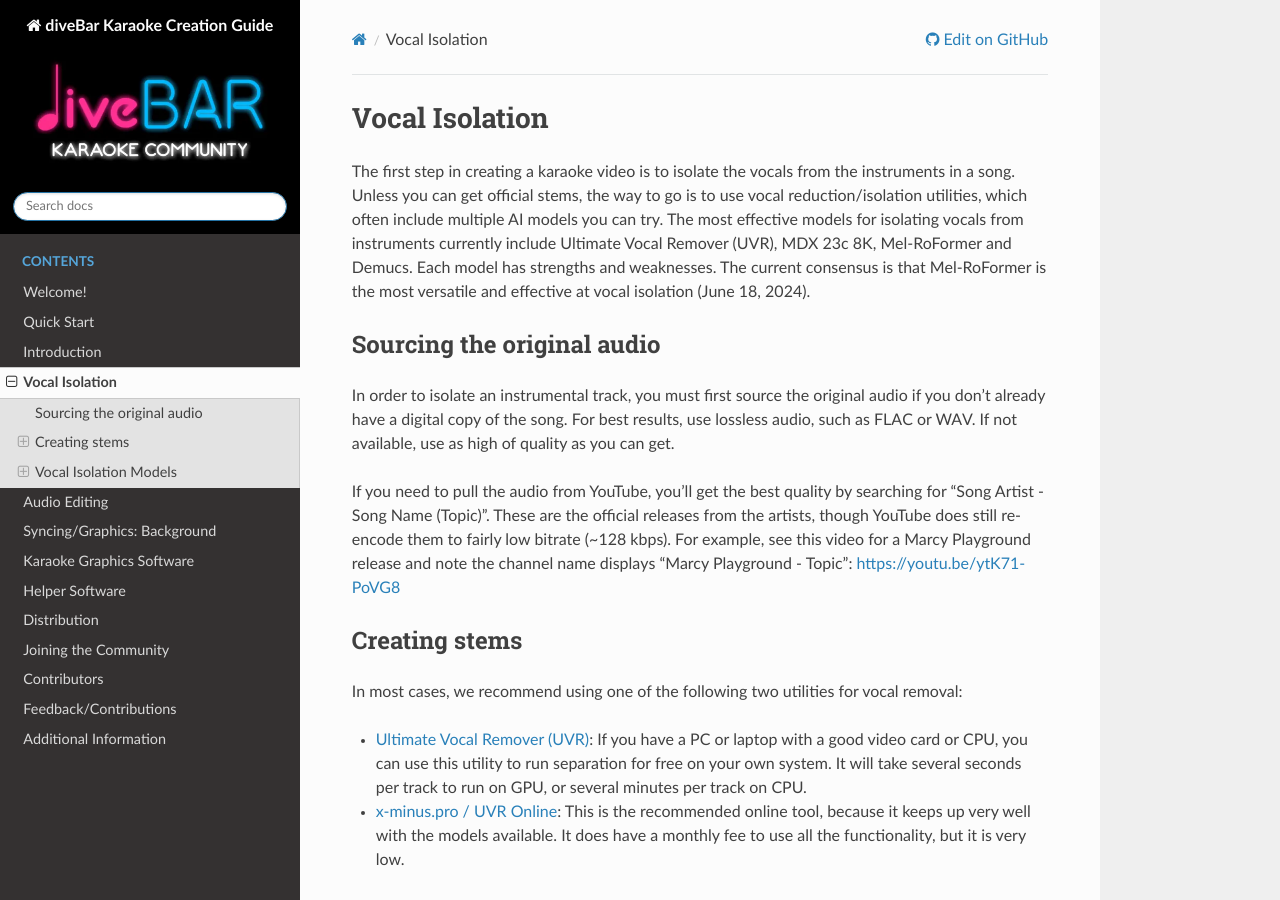
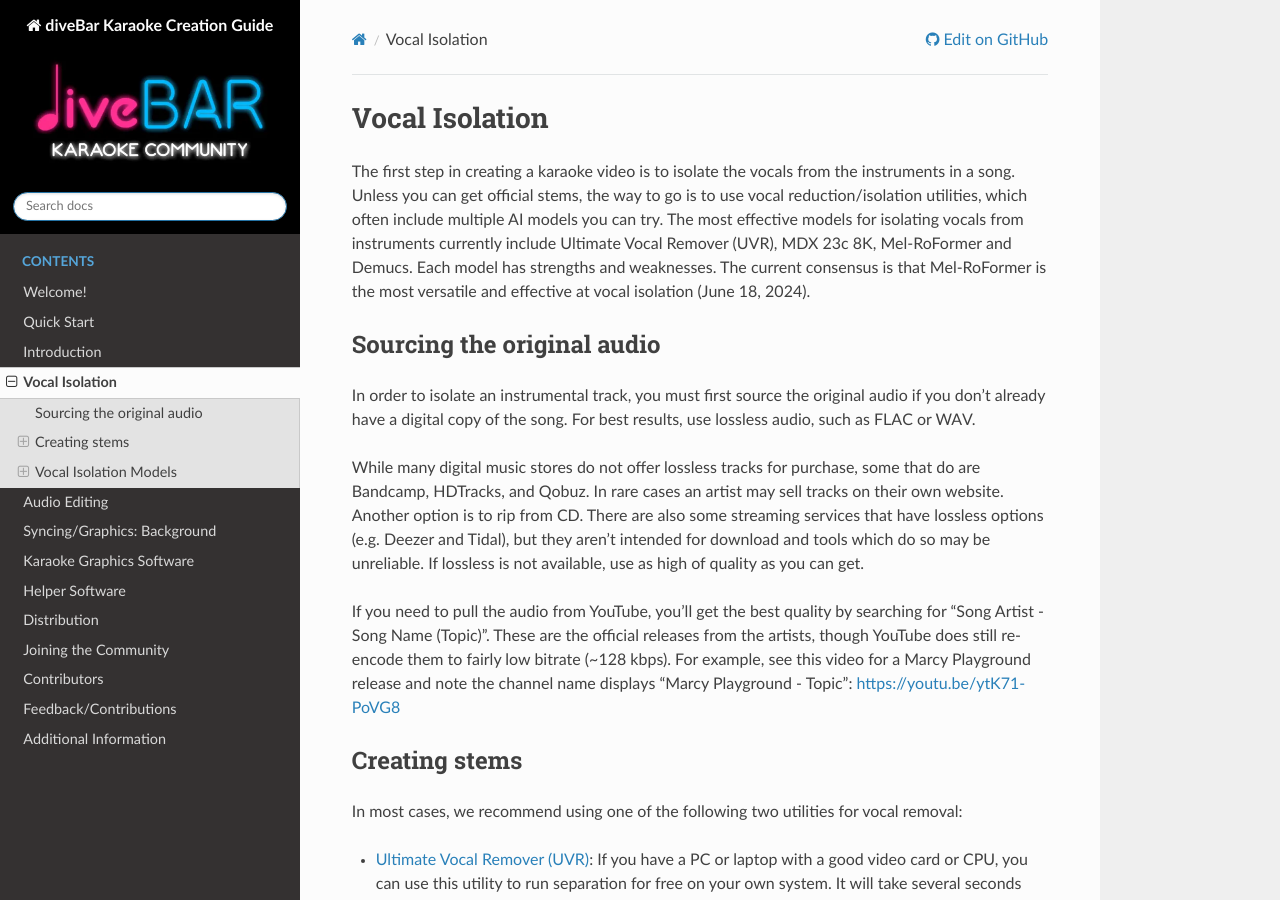
Before and after one commit to diveBarKaraoke/divebar_karaoke_creation_guide, a Sphinx documentation site: the page built from docs/vocal_isolation.rst, in a window 1280 px wide and 900 px high. Built offline with Sphinx 7.4.7 and the Read the Docs theme 3.1.0, drawn with Linux system fonts in a browser that asks for light colours.

Commit message:
Add some notes on where to get lossless tracks

```diff
--- a/docs/vocal_isolation.rst
+++ b/docs/vocal_isolation.rst
@@ -6,7 +6,9 @@ The first step in creating a karaoke video is to isolate the vocals from the ins
 Sourcing the original audio
 ---------------------------
 
-In order to isolate an instrumental track, you must first source the original audio if you don’t already have a digital copy of the song. For best results, use lossless audio, such as FLAC or WAV. If not available, use as high of quality as you can get.
+In order to isolate an instrumental track, you must first source the original audio if you don’t already have a digital copy of the song. For best results, use lossless audio, such as FLAC or WAV.
+
+While many digital music stores do not offer lossless tracks for purchase, some that do are Bandcamp, HDTracks, and Qobuz. In rare cases an artist may sell tracks on their own website. Another option is to rip from CD. There are also some streaming services that have lossless options (e.g. Deezer and Tidal), but they aren't intended for download and tools which do so may be unreliable. If lossless is not available, use as high of quality as you can get.
 
 If you need to pull the audio from YouTube, you'll get the best quality by searching for "Song Artist - Song Name (Topic)". These are the official releases from the artists, though YouTube does still re-encode them to fairly low bitrate (~128 kbps). For example, see this video for a Marcy Playground release and note the channel name displays "Marcy Playground - Topic": `<https://youtu.be/ytK71-PoVG8>`_
 
```
